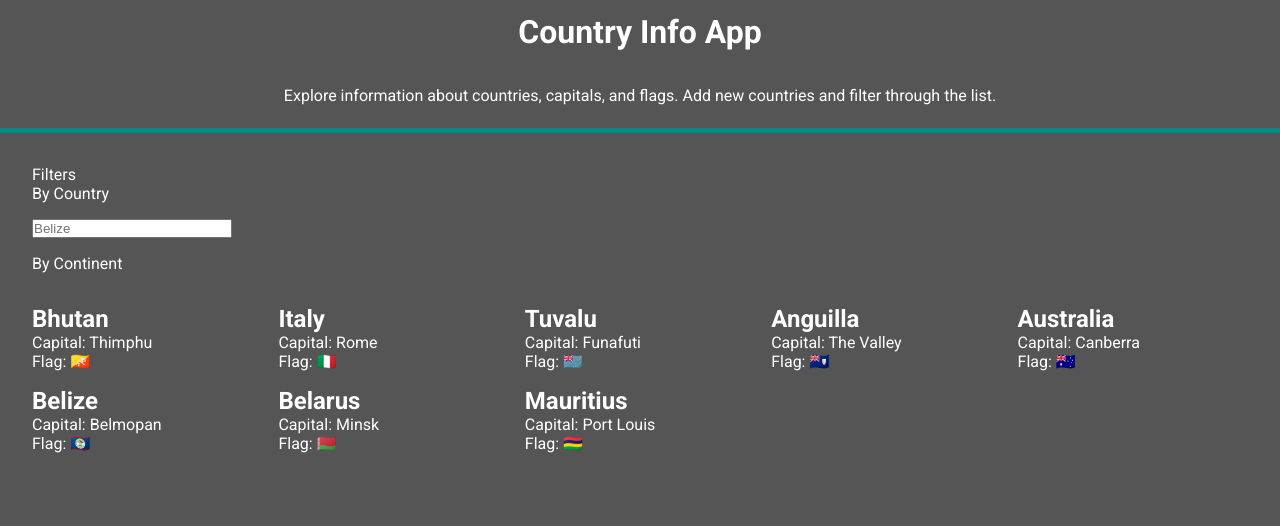
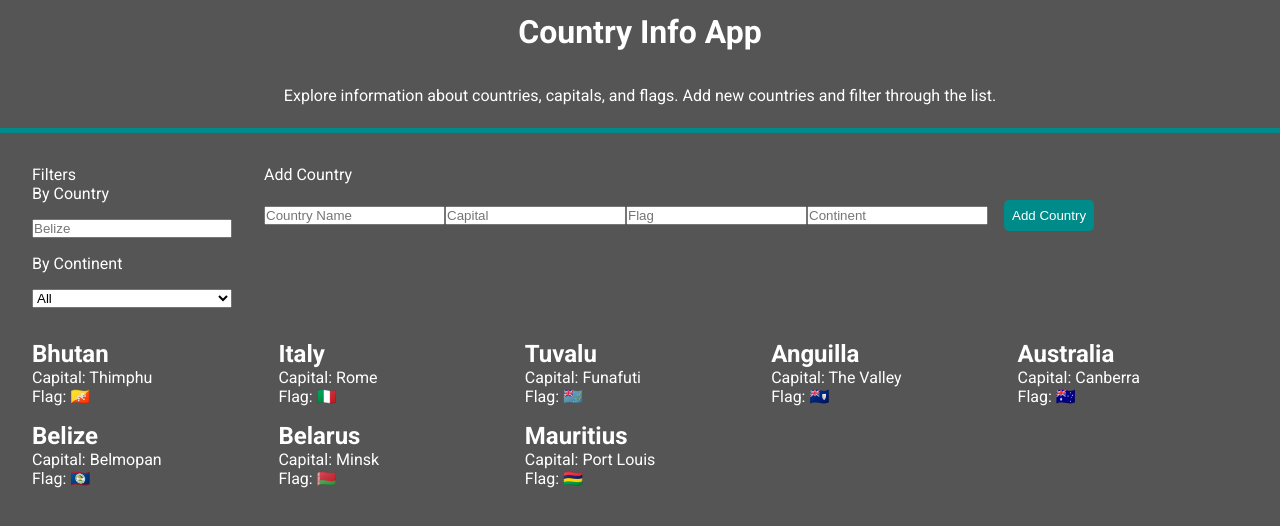
Before and after one commit to Mercedes-Bichweiler/ejercicio-intermedio-mod-3, a React (Vite) app: page / in a window 1280 px wide. Shown: the top 526 px of the page. Built offline with nearby package versions, Linux system fonts and the light colour scheme; a web font is replaced by a local one.

Commit message:
add form

```diff
--- a/src/components/App.jsx
+++ b/src/components/App.jsx
@@ -171,14 +171,36 @@ function App() {
         <p className="title">Explore information about countries, capitals, and flags. Add new countries and filter through the list.</p>
       </header>
       <main className="main">
-        <section>
+        <div className="forms">
+        <section className="section-form">
           <p>Filters</p>
           <form className="form-filters">
             <label htmlFor="filter-country">By Country</label>
             <input type="text" name="filter-country" id="filter-country" className="input" placeholder="Belize"/>
             <label htmlFor="filter-continent">By Continent</label>
+            <select name="filter-continent" id="filter-continent" className="input">
+              <option value="">All</option>
+              <option value="Europe">Europe</option>
+              <option value="Asia">Asia</option>
+              <option value="Africa">Africa</option>
+              <option value="Oceania">Oceania</option>
+              <option value="Americas">Americas</option>
+            </select>
           </form>
         </section>
+        <section className="section-form">
+          <p>Add Country</p>
+          <form className="form-add">
+            <input type="text" name="country" id="country" placeholder="Country Name" />
+            <input type="text" name="capital" id="capital" placeholder="Capital" />
+            <input type="text" name="flag" id="flag" placeholder="Flag" />
+            <input type="text" name="continent" id="continent" placeholder="Continent" />
+            <button type="submit" className="button-add">Add Country</button>
+
+          </form>
+
+        </section>
+        </div>
         <section>
           <ul className="country-list">
             {countries.map((country, index) => (
--- a/src/styles/App.scss
+++ b/src/styles/App.scss
@@ -26,6 +26,13 @@ body {
 .main {
   padding: 2rem;
 }
+.forms {
+  display: flex;
+  gap: 2rem;
+  align-items: flex-start;
+  flex-wrap: wrap;
+}
+
 .form-filters {
   display: flex;
   flex-direction: column;
@@ -40,3 +47,22 @@ body {
   gap: 1rem;
   margin-top: 2rem;
 }
+.form-add {
+  gap: 4rem;
+}
+
+.button-add {
+  padding: 0.5rem;
+  background-color: darkcyan;
+  color: white;
+  border: none;
+  border-radius: 5px;
+  cursor: pointer;
+  margin: 1rem;
+}
+
+@media (max-width: 600px) {
+  .forms {
+    flex-direction: column;
+  }
+}
```
